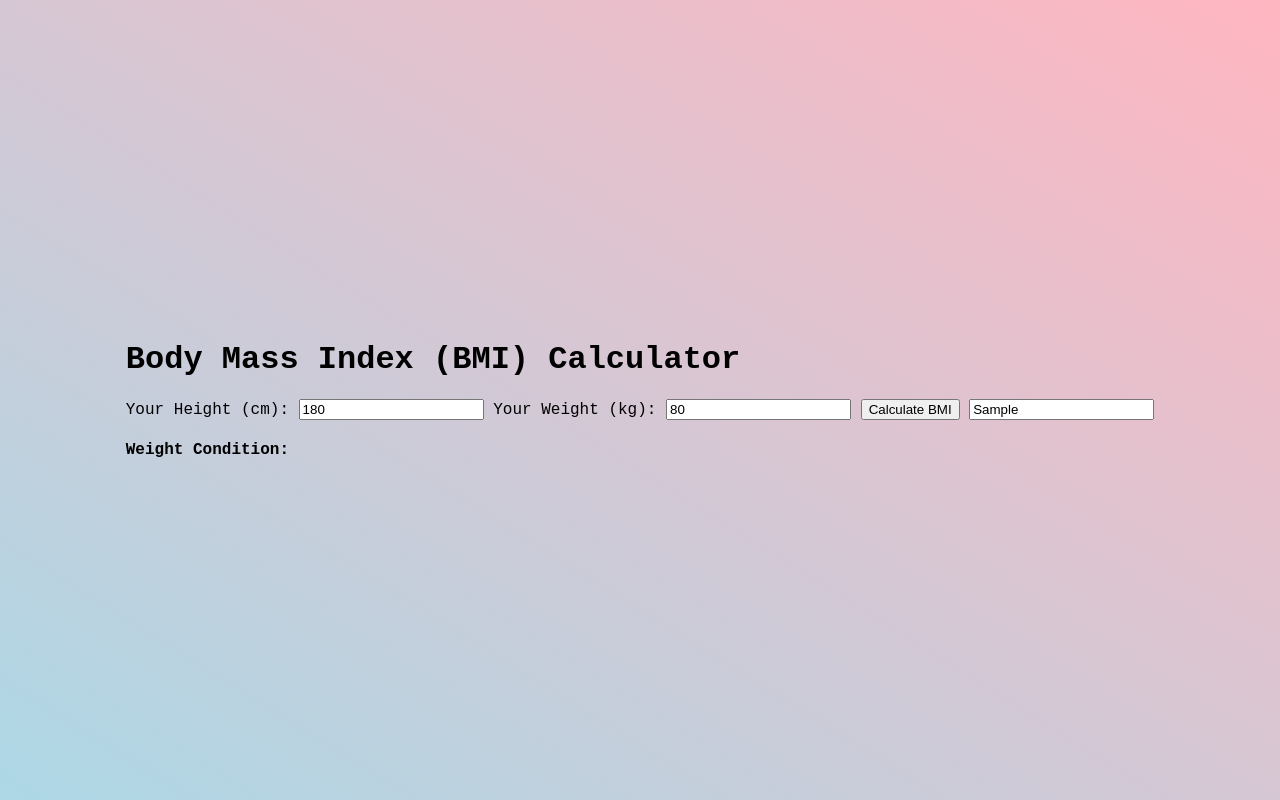
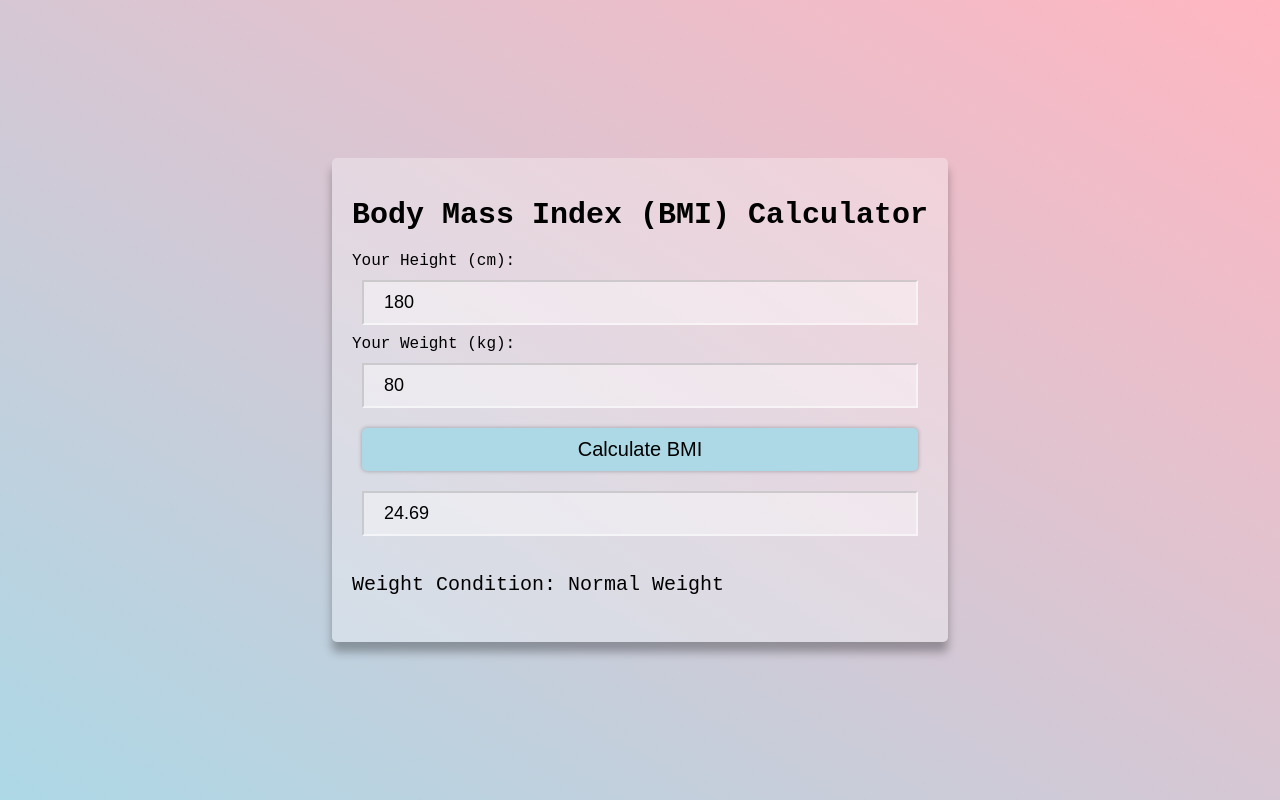
Before and after one commit to asazzam/practice-projects, a plain HTML site: page 23-bmi-calculator/index.html in a window 1280 px wide. Both pictures are taken after typing "Sample" into the empty fields and a click on the button "Calculate BMI". Drawn offline with Linux system fonts and the light colour scheme.

Commit message:
Finish css and add javascript to make the calculator functional for project 23: bmi calculator

```diff
--- a/23-bmi-calculator/index.html
+++ b/23-bmi-calculator/index.html
@@ -27,8 +27,8 @@
       />
       <button class="btn" id="btn">Calculate BMI</button>
       <input disbled type="text" class="input" id="bmi-result" />
-      <h4 class="infor-text">
-        Weight Condition: <span class="weight-condition"></span>
+      <h4 class="info-text">
+        Weight Condition: <span id="weight-condition"></span>
       </h4>
     </div>
 
--- a/23-bmi-calculator/index.js
+++ b/23-bmi-calculator/index.js
@@ -0,0 +1,24 @@
+const btnEl = document.getElementById("btn");
+const bmiInputEl = document.getElementById("bmi-result");
+const weightConditionEl = document.getElementById("weight-condition");
+
+function calculateBMI() {
+  const heightValue = document.getElementById("height").value / 100;
+  const weightValue = document.getElementById("weight").value;
+
+  const bmiValue = weightValue / (heightValue * heightValue);
+
+  bmiInputEl.value = bmiValue.toFixed(2);
+
+  if (bmiValue < 18.5) {
+    weightConditionEl.innerText = "Underweight";
+  } else if (bmiValue >= 18.5 && bmiValue <= 24.9) {
+    weightConditionEl.innerText = "Normal Weight";
+  } else if (bmiValue >= 25 && bmiValue <= 29.9) {
+    weightConditionEl.innerText = "Overweight";
+  } else if (bmiValue >= 30) {
+    weightConditionEl.innerText = "Obesity";
+  }
+}
+
+btnEl.addEventListener("click", calculateBMI);
--- a/23-bmi-calculator/style.css
+++ b/23-bmi-calculator/style.css
@@ -7,3 +7,46 @@ body {
   align-items: center;
   font-family: "Courier New", Courier, monospace;
 }
+
+.container {
+  background: rgba(255, 255, 255, 0.3);
+  padding: 20px;
+  display: flex;
+  flex-direction: column;
+  border-radius: 5px;
+  box-shadow: 0 10px 10px rgba(0, 0, 0, 0.3);
+  margin: 5px;
+}
+
+.heading {
+  font-size: 30px;
+}
+
+.input {
+  padding: 10px 20px;
+  font-size: 18px;
+  background: rgba(255, 255, 255, 0.4);
+  border-color: rgba(255, 255, 255, 0.5);
+  margin: 10px;
+}
+
+.btn {
+  background-color: lightblue;
+  border: none;
+  padding: 10px 20px;
+  border-radius: 5px;
+  margin: 10px;
+  font-size: 20px;
+  box-shadow: 0 0 4px rgba(0, 0, 0, 0.3);
+  cursor: pointer;
+}
+
+.btn:hover {
+  box-shadow: 0 0 8px rgba(0, 0, 0, 0.3);
+  transition: all 300ms ease;
+}
+
+.info-text {
+  font-size: 20px;
+  font-weight: 500;
+}
```
